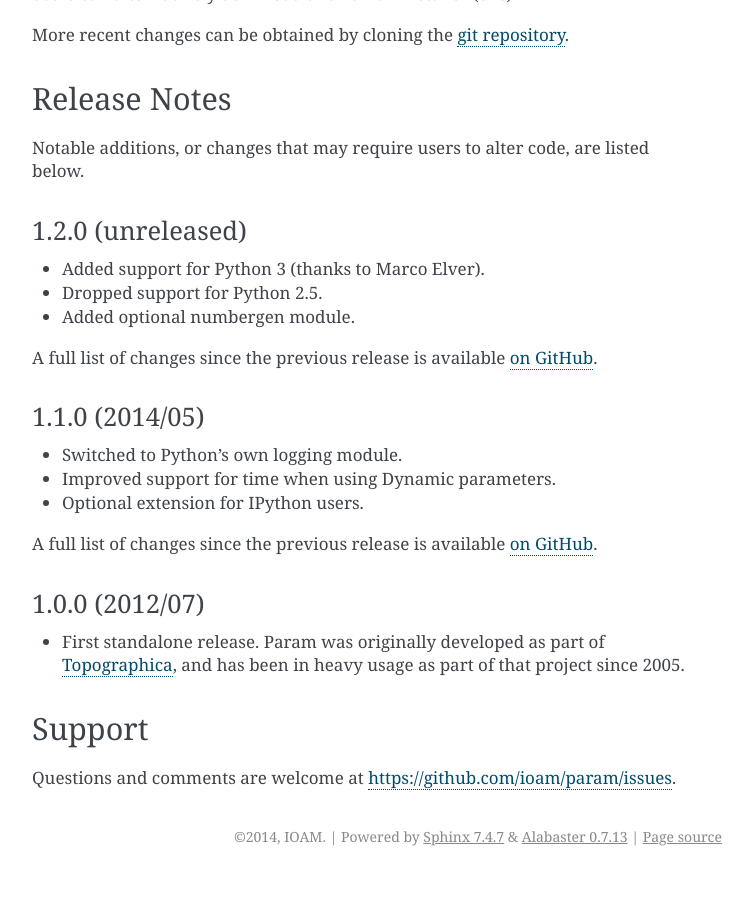
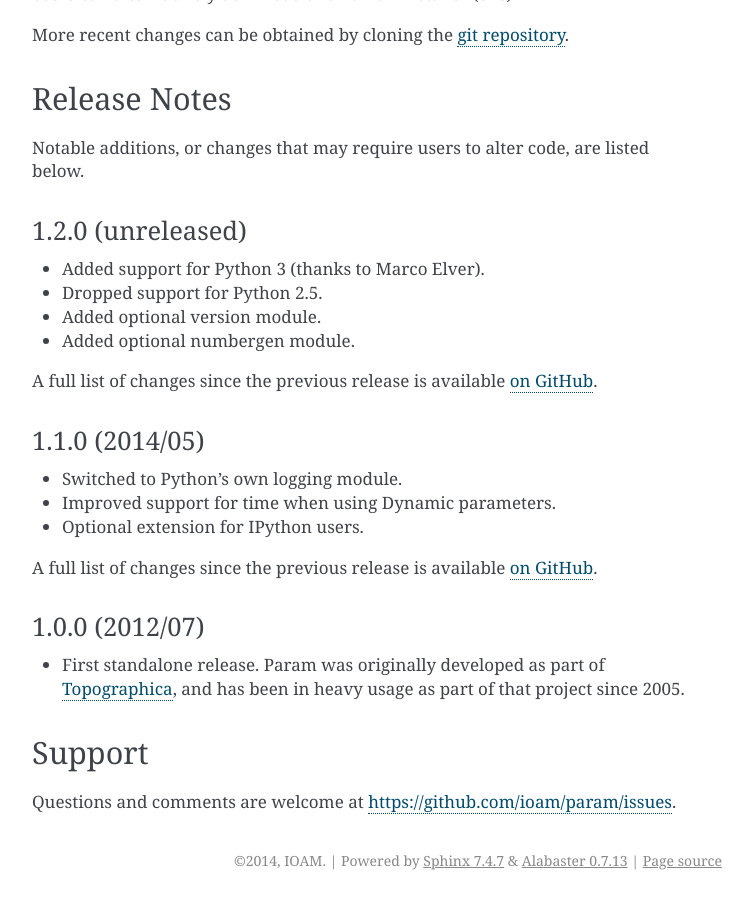
Before and after one commit to holoviz/param, a Sphinx documentation site: the page built from doc/index.rst, in a window 1280 px wide and 900 px high, scrolled down 2595 px. Shown: the whole window, without its empty margins (388-1141 px from the left). Built offline with Sphinx 7.4.7, drawn with Linux system fonts in a browser that asks for light colours; pages that are not in the unit, such as notebooks, are missing from menus; before the commit the page ends 3471 px from its top, so only the background shows below that.

Commit message:
Added version module to release notes.

```diff
--- a/doc/index.rst
+++ b/doc/index.rst
@@ -129,6 +129,7 @@ __________________
 
 * Added support for Python 3 (thanks to Marco Elver).
 * Dropped support for Python 2.5.
+* Added optional version module.
 * Added optional numbergen module.
 
 A full list of changes since the previous release is available
```
